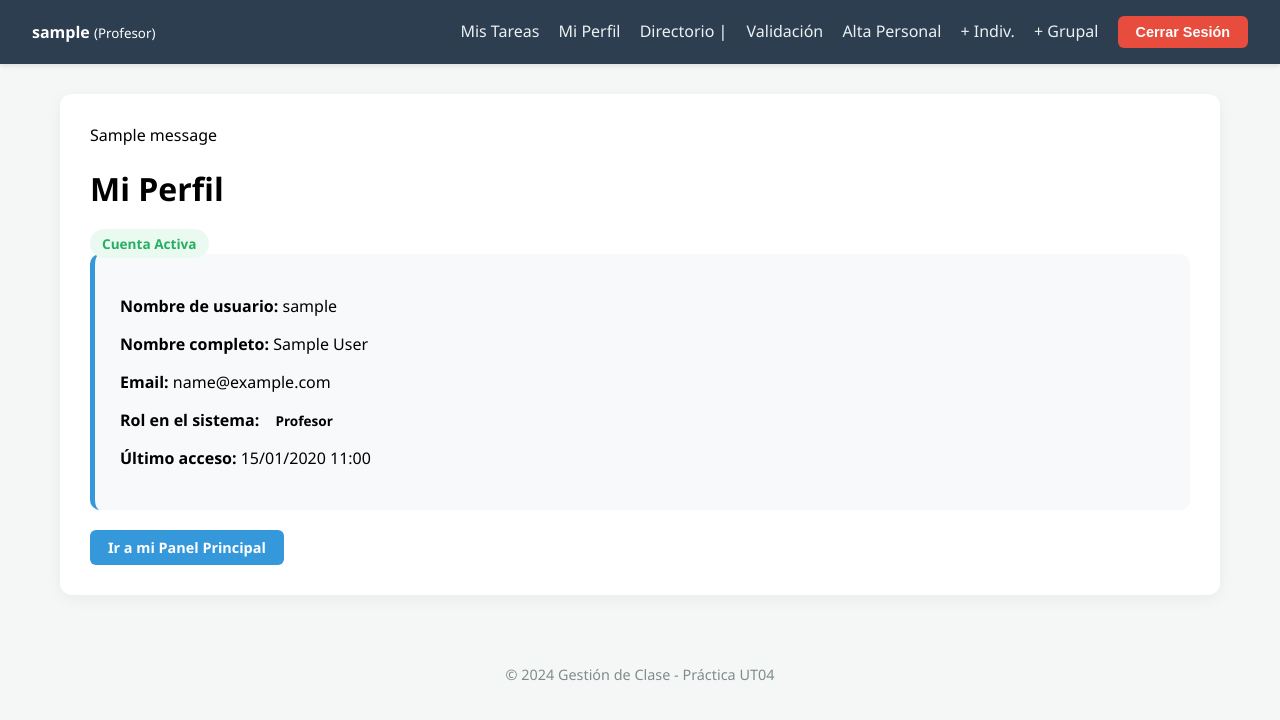
After one commit to dperezld/PracticaUT04, a Django app: page /perfil/ in a window 1280 px wide. The commit adds this page. Shown: the top 720 px of the page. Run offline with Django 5.2, Linux system fonts and the light colour scheme; a user stored in the database is signed in; tables that the repository leaves empty hold one stand-in row (values such as "Sample post"); one stand-in notice (Sample message) is shown; parts of the project's set-up code (start-up, migrations or seed data) failed here and were passed over.

Commit message:
arreglo css y maejo perfil profesor

```diff
--- a/gestion_clase/core/templates/core/base.html
+++ b/gestion_clase/core/templates/core/base.html
@@ -4,28 +4,72 @@
 <head>
     <meta charset="UTF-8">
     <meta name="viewport" content="width=device-width, initial-scale=1.0">
-    <title>Gestión Educativa</title>
+    <title>{% block title %}Gestión de Clase{% endblock %}</title>
+    <!-- CSS Externo -->
     <link rel="stylesheet" href="{% static 'css/style.css' %}">
+    <!-- Google Fonts (Opcional, mejora estética) -->
+    <link href="https://fonts.googleapis.com/css2?family=Inter:wght@400;500;600&display=swap" rel="stylesheet">
 </head>
 <body>
+
+    <!-- Navegación -->
     <nav>
-        <div>
+        <div class="nav-left">
+            {% if user.is_authenticated %}
                 <strong>{{ user.username }}</strong>
-            <small>({{ user.get_rol_display }})</small>
+                {% if user.get_rol_display %}
+                    <small class="role-tag">({{ user.get_rol_display }})</small>
+                {% endif %}
+            {% else %}
+                <strong>Invitado</strong>
+            {% endif %}
         </div>
-        <div>
-            <a href="{% url 'mis_tareas' %}">Tareas</a>
+
+        <div class="nav-right">
+            {% if user.is_authenticated %}
+                <a href="{% url 'mis_tareas' %}">Mis Tareas</a>
+                <a href="{% url 'perfil' %}">Mi Perfil</a>
+                <a href="{% url 'lista_usuarios' %}">Directorio</a>
+
                 {% if user.rol == 'PR' %}
-                <a href="{% url 'tareas_profesor' %}" style="color: #2ecc71;">Validación</a>
+                    <span class="nav-divider">|</span>
+                    <a href="{% url 'tareas_profesor' %}" class="highlight-green">Validación</a>
+                    <a href="{% url 'registro' %}">Alta Personal</a>
+
+                    <a href="{% url 'nueva_individual' %}">+ Indiv.</a>
+                    <a href="{% url 'nueva_grupal' %}">+ Grupal</a>
                 {% endif %}
+
                 <form action="{% url 'logout' %}" method="post" style="display: inline; margin-left: 15px;">
                     {% csrf_token %}
                     <button type="submit" class="btn btn-danger">Cerrar Sesión</button>
                 </form>
+            {% else %}
+               <a href="{% url 'login' %}" class="btn btn-primary">Iniciar Sesión</a>
+            {% endif %}
         </div>
     </nav>
-    <div class="container">
-        {% block content %}{% endblock %}
+
+    <!-- Contenido Principal -->
+    <main class="container">
+        {% if messages %}
+            <div class="messages">
+                {% for message in messages %}
+                    <div class="alert alert-{{ message.tags }}">
+                        {{ message }}
                     </div>
+                {% endfor %}
+            </div>
+        {% endif %}
+
+        {% block content %}
+        {% endblock %}
+    </main>
+
+    <!-- Footer Opcional -->
+    <footer style="text-align: center; margin-top: 50px; padding: 20px; color: #7f8c8d; font-size: 0.9em;">
+        &copy; 2024 Gestión de Clase - Práctica UT04
+    </footer>
+
 </body>
 </html>
--- /dev/null
+++ b/gestion_clase/core/templates/core/perfil.html
@@ -0,0 +1,20 @@
+{% extends "core/base.html" %}
+
+{% block content %}
+<div class="header-container">
+    <h1>Mi Perfil</h1>
+    <span class="badge badge-success">Cuenta Activa</span>
+</div>
+
+<div style="background: #f8f9fa; padding: 25px; border-radius: 10px; border-left: 5px solid var(--secondary-color);">
+    <p><strong>Nombre de usuario:</strong> {{ perfil.username }}</p>
+    <p><strong>Nombre completo:</strong> {{ perfil.first_name }} {{ perfil.last_name }}</p>
+    <p><strong>Email:</strong> {{ perfil.email }}</p>
+    <p><strong>Rol en el sistema:</strong> <span class="badge badge-info">{{ perfil.get_rol_display }}</span></p>
+    <p><strong>Último acceso:</strong> {{ perfil.last_login|date:"d/m/Y H:i" }}</p>
+</div>
+
+<div class="footer-actions" style="margin-top: 20px;">
+    <a href="{% url 'root' %}" class="btn btn-primary">Ir a mi Panel Principal</a>
+</div>
+{% endblock %}
--- a/gestion_clase/core/urls.py
+++ b/gestion_clase/core/urls.py
@@ -1,9 +1,27 @@
 from django.urls import path
-from .views import MisTareasView, TareasPendientesProfesorView
+from .views import (
+    MisTareasView,
+    TareasPendientesProfesorView,
+    PerfilUsuarioView,
+    ListaUsuariosView,
+    RegistroUsuarioView,
+    TareaIndividualCreateView,
+    TareaGrupalCreateView
+)
 from . import views
 
 urlpatterns = [
+    # --- Tareas (Visualización y Acción) ---
     path('mis-tareas/', MisTareasView.as_view(), name='mis_tareas'),
     path('tareas-profesor/', TareasPendientesProfesorView.as_view(), name='tareas_profesor'),
     path('finalizar/<int:pk>/', views.finalizar_tarea, name='finalizar_tarea'),
+
+    # --- Usuarios (Perfil y Listados) ---
+    path('perfil/', PerfilUsuarioView.as_view(), name='perfil'),
+    path('usuarios/', ListaUsuariosView.as_view(), name='lista_usuarios'),
+    path('registro/', RegistroUsuarioView.as_view(), name='registro'),
+
+    # --- Creación de Tareas ---
+    path('nueva-individual/', TareaIndividualCreateView.as_view(), name='nueva_individual'),
+    path('nueva-grupal/', TareaGrupalCreateView.as_view(), name='nueva_grupal'),
 ]
--- a/gestion_clase/core/views.py
+++ b/gestion_clase/core/views.py
@@ -1,22 +1,20 @@
-from django.views.generic import ListView
+from django.views.generic import ListView, DetailView, CreateView
 from django.shortcuts import get_object_or_404, redirect
 from django.db.models import Q
+from django.urls import reverse_lazy
 from django.contrib.auth.mixins import LoginRequiredMixin
 from django.contrib.auth.decorators import login_required
-from .models import Tarea, TareaIndividual, TareaGrupal
+from .models import Tarea, TareaIndividual, TareaGrupal, Usuario
+from .forms import RegistroUsuarioForm, TareaIndividualForm, TareaGrupalForm
 
 # --- PORTERO DE REDIRECCIÓN ÚNICO ---
 @login_required
 def root_redirect(request):
-    """
-    Esta es la función que decide el destino tras el login único.
-    """
-    # Si el usuario tiene rol de Profesor ('PR'), lo mandamos a su panel de validación
     if hasattr(request.user, 'rol') and request.user.rol == 'PR':
         return redirect('tareas_profesor')
-    # Los alumnos van a su lista personal
     return redirect('mis_tareas')
 
+# --- VISTAS DE TAREAS (EXISTENTES) ---
 class MisTareasView(LoginRequiredMixin, ListView):
     model = Tarea
     template_name = 'core/mis_tareas.html'
@@ -37,28 +35,65 @@ class TareasPendientesProfesorView(LoginRequiredMixin, ListView):
     login_url = '/login/'
 
     def get_queryset(self):
-        # El profesor solo ve tareas que requieren su evaluación y no han terminado
         return Tarea.objects.filter(requiere_evaluacion=True, finalizada=False)
 
+# --- NUEVA VISTA: Perfil de Usuario (Ver sus propios datos) ---
+class PerfilUsuarioView(LoginRequiredMixin, DetailView):
+    model = Usuario
+    template_name = 'core/perfil.html'
+    context_object_name = 'perfil'
+
+    def get_object(self):
+        return self.request.user
+
+# --- NUEVA VISTA: Listado de todo el alumnado/profesorado ---
+class ListaUsuariosView(LoginRequiredMixin, ListView):
+    model = Usuario
+    template_name = 'core/lista_usuarios.html'
+    context_object_name = 'usuarios'
+
+# --- NUEVA VISTA: Formulario para el alta del alumnado/profesorado ---
+class RegistroUsuarioView(LoginRequiredMixin, CreateView):
+    model = Usuario
+    form_class = RegistroUsuarioForm
+    template_name = 'core/form_generico.html'
+    success_url = reverse_lazy('lista_usuarios')
+
+    def dispatch(self, request, *args, **kwargs):
+        # Opcional: Solo permitir que profesores creen otros usuarios
+        if not request.user.rol == 'PR':
+            return redirect('mis_tareas')
+        return super().dispatch(request, *args, **kwargs)
+
+# --- NUEVAS VISTAS: Creación de Tareas (Individual y Grupal) ---
+class TareaIndividualCreateView(LoginRequiredMixin, CreateView):
+    model = TareaIndividual
+    form_class = TareaIndividualForm
+    template_name = 'core/form_generico.html'
+    success_url = reverse_lazy('mis_tareas')
+
+class TareaGrupalCreateView(LoginRequiredMixin, CreateView):
+    model = TareaGrupal
+    form_class = TareaGrupalForm
+    template_name = 'core/form_generico.html'
+    success_url = reverse_lazy('mis_tareas')
+
+# --- ACCIÓN: Finalizar Tarea ---
 def finalizar_tarea(request, pk):
     if not request.user.is_authenticated:
         return redirect('/login/')
 
     tarea = get_object_or_404(Tarea, pk=pk)
 
-    # Marcamos como finalizada
     if hasattr(request.user, 'rol'):
         if request.user.rol == 'PR':
             tarea.finalizada = True
         elif request.user.rol == 'AL' and not tarea.requiere_evaluacion:
             tarea.finalizada = True
 
-    tarea.save() # Guardamos en PostgreSQL
+    tarea.save()
 
-    # --- REDIRECCIÓN FORZADA ---
     if hasattr(request.user, 'rol') and request.user.rol == 'PR':
-        print(f"DEBUG: El usuario {request.user.username} es PROFESOR. Redirigiendo a panel profesor.")
         return redirect('tareas_profesor')
     else:
-        print(f"DEBUG: El usuario {request.user.username} es ALUMNO. Redirigiendo a mis tareas.")
         return redirect('mis_tareas')
```
Also changed, not shown: gestion_clase/core/forms.py (+52 -1 lines), gestion_clase/core/templates/core/form_generico.html (added, +30 -0 lines), gestion_clase/core/templates/core/lista_usuarios.html (added, +33 -0 lines), gestion_clase/core/templates/registration/login.html (+29 -16 lines), gestion_clase/gestion_clase/settings.py (+10 -4 lines). Lines whose indentation alone changed are shown as unchanged.
